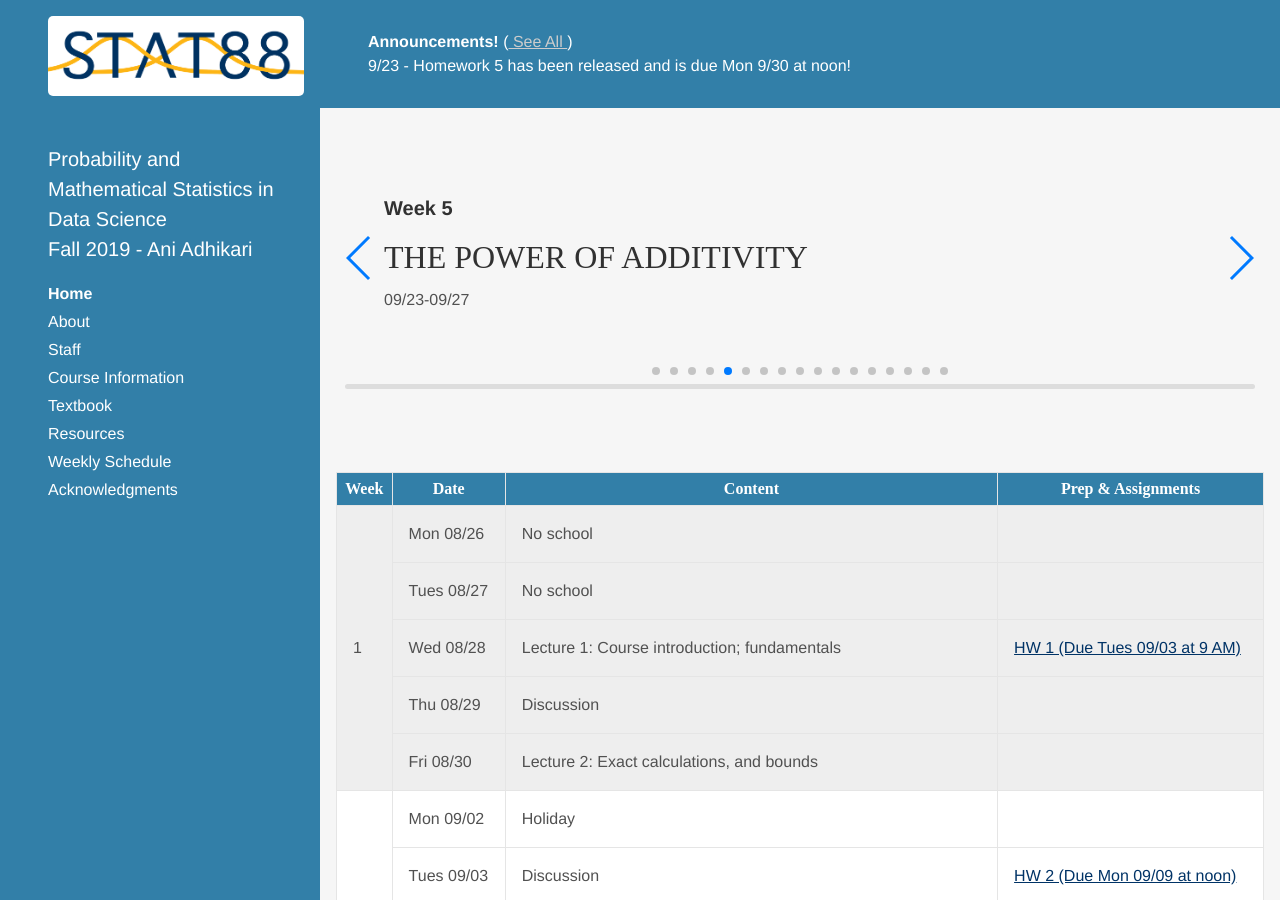
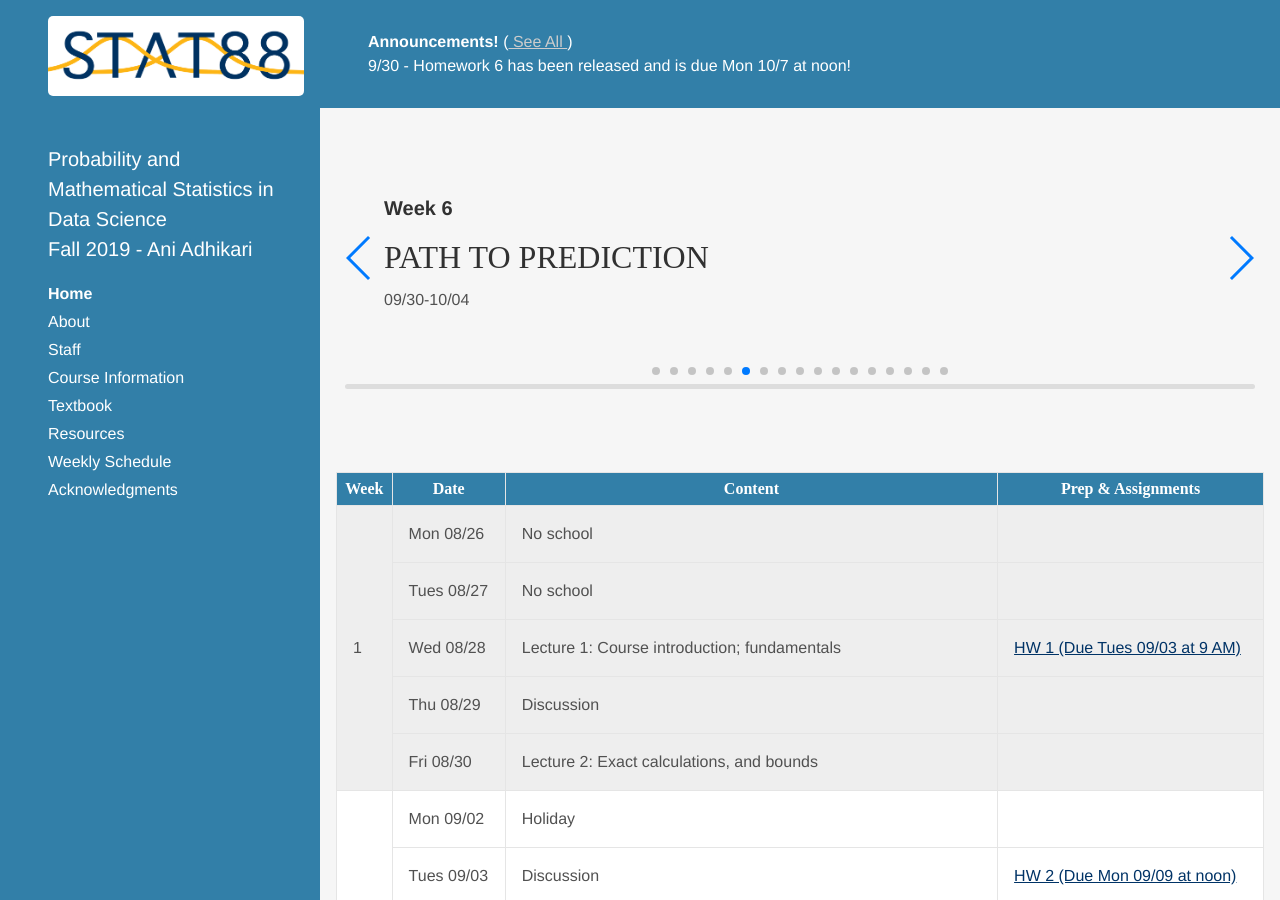
Before and after one commit to stat88/stat88.github.io, a Jekyll site: the page built from index.html, in a window 1280 px wide and 900 px high. Built offline with Jekyll 4.4.1, drawn with Linux system fonts in a browser that asks for light colours; some web fonts are replaced; the list of posts is cut into pages by our own code.

Commit message:
Adding homework 6

```diff
--- a/_data/announcements.yml
+++ b/_data/announcements.yml
@@ -1,5 +1,5 @@
 # - 8/28 - Welcome to the first day of lectures! Remember to come to section tomorrow (Th 8/29) too!
-- 9/23 - Homework 5 has been released and is due Mon 9/30 at noon!
+- 9/30 - Homework 6 has been released and is due Mon 10/7 at noon!
 #- 9/1 - Have a wonderful 3 day weekend! There will be no lecture or office hours on Mon 9/2
 #- 9/1 - As a reminder, HW 1 is due Tuesday 9/3 at 9 AM! See you in section on Tuesday!
 # - 8/29 - Come to office hours tomorrow, 8/30 in 446 Evans for help with Homework 1!
--- a/_data/syllabus2.yml
+++ b/_data/syllabus2.yml
@@ -102,6 +102,7 @@ weeks:
       content: "Lecture 14: Updating revisited: conditional distribution"
       assignments:
       - name: HW 6 (Due Mon 10/07 at noon)
+        url: http://prob140.datahub.berkeley.edu/hub/user-redirect/git-pull?repo=https://github.com/stat88/content-fa19&branch=master&subPath=hw/Homework_06.ipynb
     - date: Tues 10/01
       content: "Discussion"
     - date: Wed 10/02
--- a/_includes/agenda.html
+++ b/_includes/agenda.html
@@ -52,7 +52,7 @@
         prevButton: '.swiper-button-prev',
       direction: 'horizontal',
       loop: false,
-      initialSlide: 4
+      initialSlide: 5
     })
   });
   </script>
```
